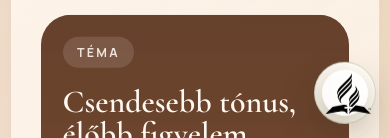
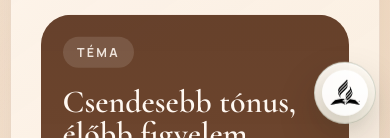
Before and after one commit to foglalt/eloviz, a Next.js app: page / in a window 390 px wide. Shown: the part 706-844 px from the top of the page. Built offline with nearby package versions, Linux system fonts and the light colour scheme.

Commit message:
Center Adventist badge mark

```diff
--- a/src/app/(husvet)/_components/adventist-church-invite.module.css
+++ b/src/app/(husvet)/_components/adventist-church-invite.module.css
@@ -41,9 +41,18 @@
 }
 
 .badgeLogo {
+  overflow: hidden;
   width: 58px;
   height: 58px;
   box-shadow: 0 10px 24px rgba(71, 98, 73, 0.18);
+}
+
+.badgeMark {
+  display: block;
+  width: 78%;
+  height: 78%;
+  object-fit: contain;
+  object-position: center;
 }
 
 .badgeCopy {
@@ -303,6 +312,11 @@
     box-shadow: 0 8px 18px rgba(71, 98, 73, 0.16);
   }
 
+  .badgeMark {
+    width: 74%;
+    height: 74%;
+  }
+
   .overlay {
     padding: 0.75rem;
   }
--- a/src/app/(husvet)/_components/adventist-church-invite.tsx
+++ b/src/app/(husvet)/_components/adventist-church-invite.tsx
@@ -142,6 +142,7 @@ export function AdventistChurchInvite() {
           <Image
             alt=""
             aria-hidden="true"
+            className={styles.badgeMark}
             height={52}
             priority
             src="/adventist-hu-centered--black.svg"
```
